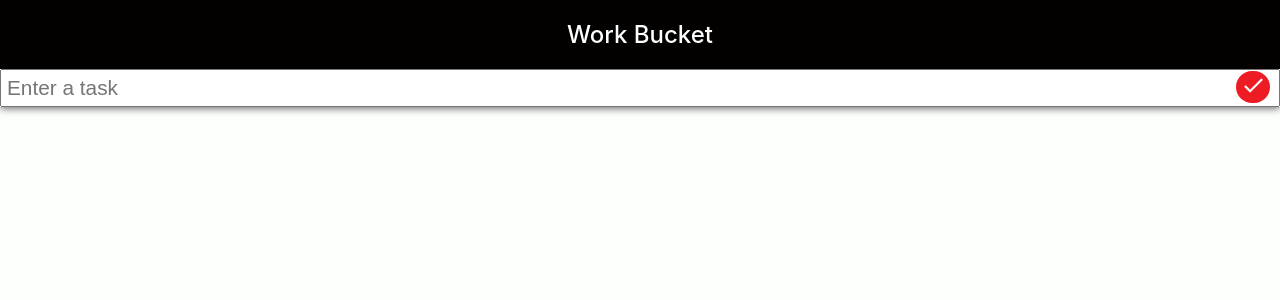
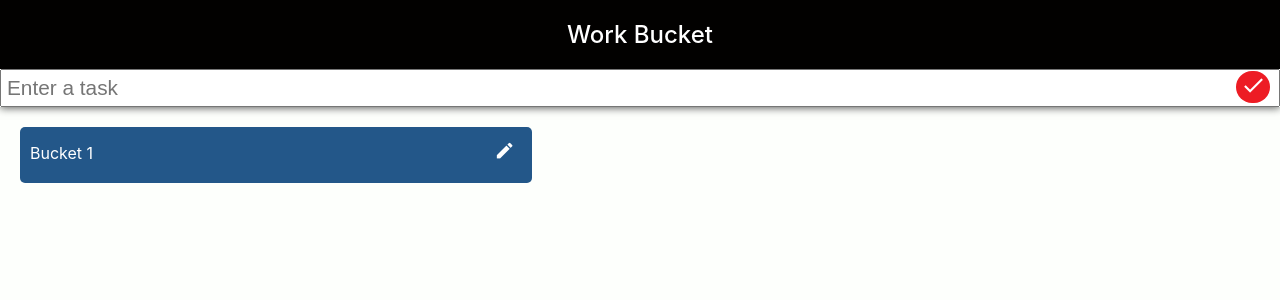
Before and after one commit to ishantchauhan710/WorkBucket, a React (Create React App) app: page / in a window 1280 px wide. Shown: the top 300 px of the page. Built offline with nearby package versions, Linux system fonts and the light colour scheme; the HTML template or start-up script is replaced by a standard one.

Commit message:
Bucket 1 Layout Designed

```diff
--- a/src/App.css
+++ b/src/App.css
@@ -52,6 +52,10 @@ body {
 
 .work-list-container {
   width: 40%;
+  background-color: #235789;
+  margin: 20px;
+  border-radius: 5px;
+  padding: 10px;
 }
 
 .work-form-2 {
@@ -59,11 +63,38 @@ body {
   align-items: center;
 }
 
+.bucket-container {
+  color: #ffffff;
+  display: flex;
+  align-items: center;
+  margin: 2px  0 7px 0;
+}
+
+.bucket-title {
+  font-size: 1rem;
+  flex: 1;
+}
+
+.btn-edit-bucket-title {
+  border: 1px solid #235789;
+  border-radius: 3px;
+  background-color: rgba(0,0,0,0);
+  color: #ffffff;
+}
+
+.btn-edit-bucket-title:hover {
+  border: 1px solid #ffffff;
+}
+
+.btn-edit-bucket-title i {
+  font-size: 1.3rem;
+}
+
  .work-item {
   width: 100%;
   border-radius: 5px;
-  margin: 20px;
   padding: 5px;
+  margin-top: 7px;
   background-color: #F1D302;
   color: #222222;
 }
--- a/src/components/WorkListComponent.tsx
+++ b/src/components/WorkListComponent.tsx
@@ -11,6 +11,10 @@ const WorkListComponent: React.FC<Props> = ({workList,setWorkList}) => {
 
   return (
     <div className='work-list-container'>
+      <div className='bucket-container'>
+        <span className='bucket-title'>Bucket 1</span>
+        <button className='btn-edit-bucket-title'><i className='material-icons'>edit</i></button>
+      </div>
         {
           workList?.map((work: Work) => (
             <WorkComponent work={work} key={work.workId} workList={workList} setWorkList={setWorkList} />
@@ -19,19 +23,6 @@ const WorkListComponent: React.FC<Props> = ({workList,setWorkList}) => {
   </div>
   )
 
-
-
-  // return (
-  //   <div className='work-list-container'>
-  //       {
-  //         workList.map((work: Work) => {
-  //           return <WorkComponent work={work} key={Date.now()} workList={workList} setWorkList={setWorkList} />
-  //        })
-  //       }
-  // </div>
-  // )
-
-
 }
 
 export default WorkListComponent
```
